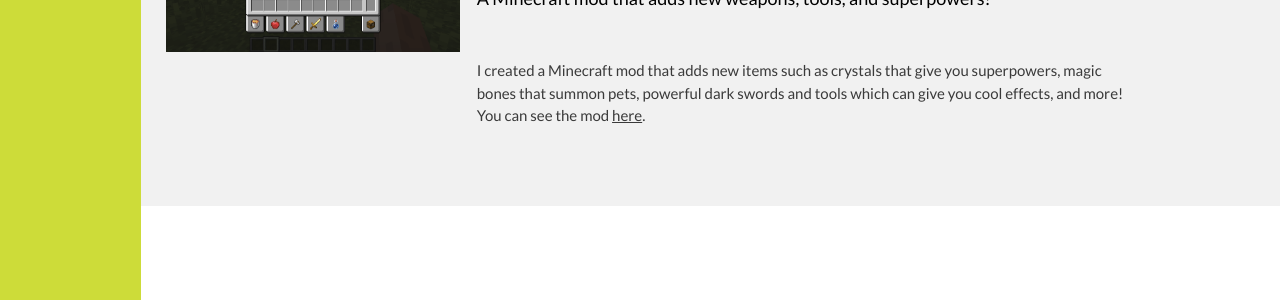
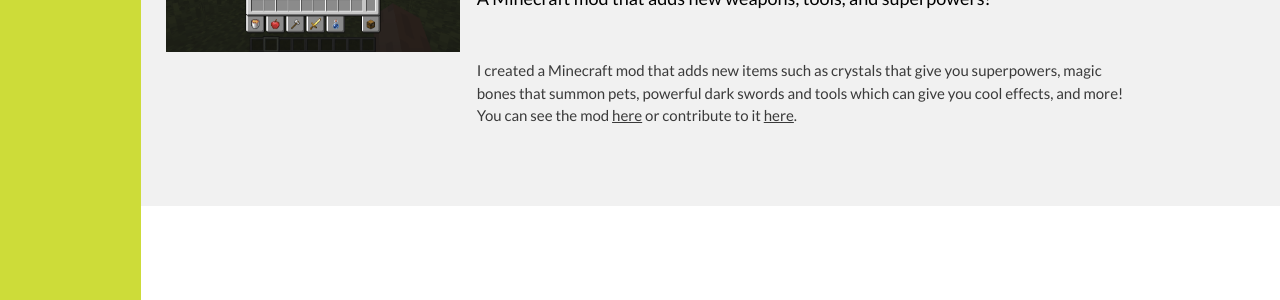
Before and after one commit to 0xmmalik/0xmmalik.github.io, a Jekyll site: the page projects/index.html, which Jekyll copies as it is, in a window 1280 px wide and 900 px high, scrolled down 743 px. Shown: the part 329-629 px from the top of the window. Built offline with Jekyll 4.4.1, drawn with Linux system fonts in a browser that asks for light colours.

Commit message:
added contribution link

```diff
--- a/projects/index.html
+++ b/projects/index.html
@@ -53,7 +53,7 @@
             <h1>Crystal Mod</h1>
             <h5 class="w3-padding-32">A Minecraft mod that adds new weapons, tools, and superpowers!</h5>
 
-            <p class="w3-text-dark-grey">I created a Minecraft mod that adds new items such as crystals that give you superpowers, magic bones that summon pets, powerful dark swords and tools which can give you cool effects, and more! You can see the mod <a href="https://www.curseforge.com/minecraft/mc-mods/dark-crystal" target="_blank">here</a>.</p>
+            <p class="w3-text-dark-grey">I created a Minecraft mod that adds new items such as crystals that give you superpowers, magic bones that summon pets, powerful dark swords and tools which can give you cool effects, and more! You can see the mod <a href="https://www.curseforge.com/minecraft/mc-mods/dark-crystal" target="_blank">here</a> or contribute to it <a href="https://www.github.com/0xmmalik/dark-crystal" target="_blank">here</a>.</p>
         </div>
     </div>
 </div>
```
